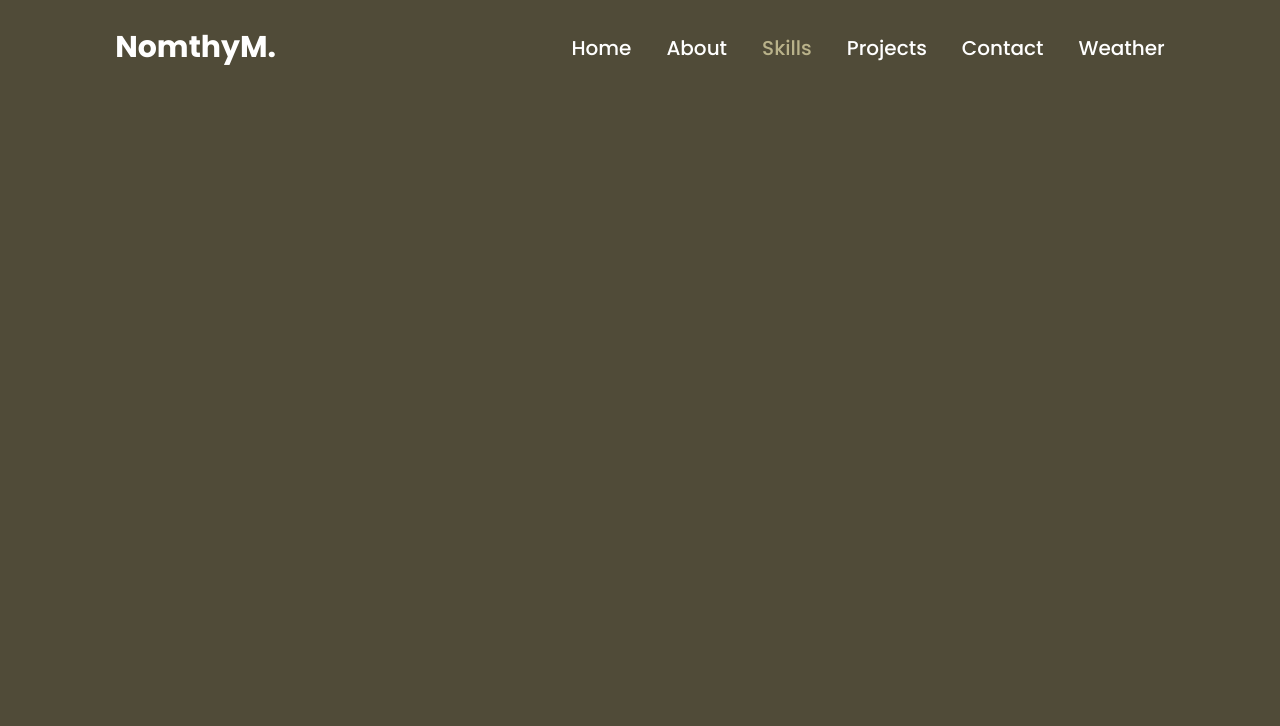
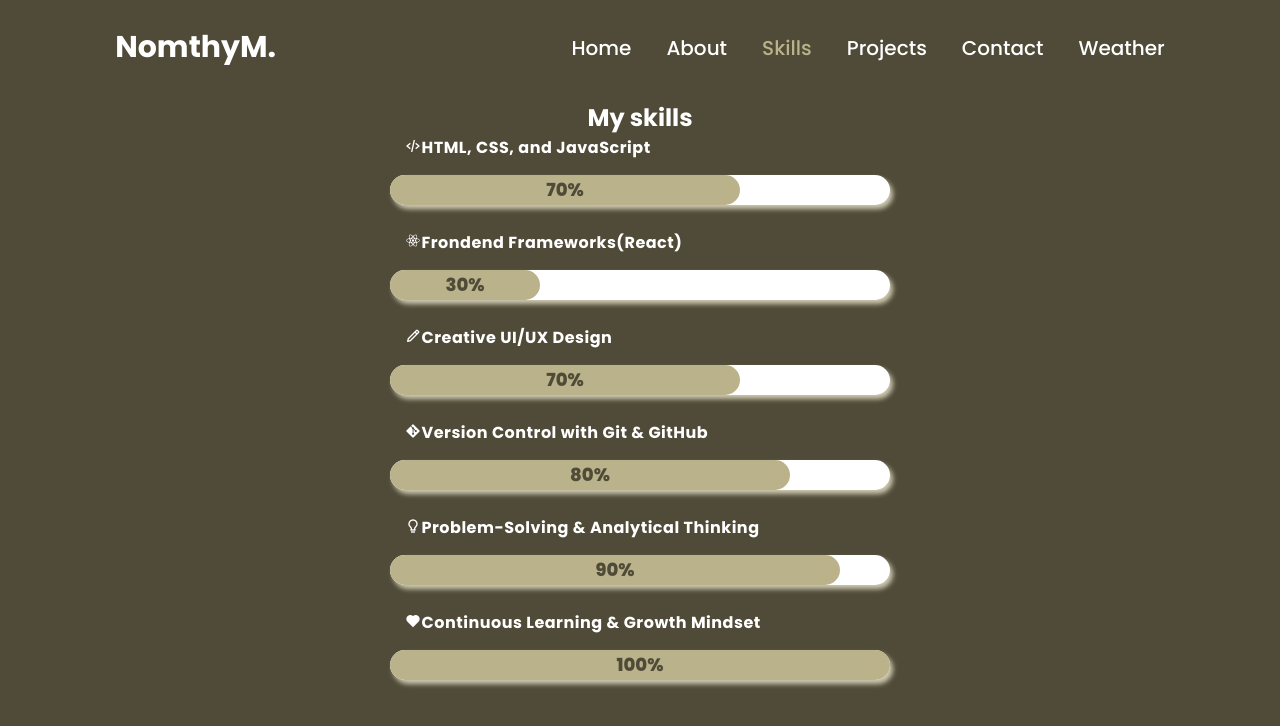
Before and after one commit to Nomthy31/Project2_CV, a plain HTML site: page skills.html in a window 1280 px wide. Drawn offline with nearby package versions, Linux system fonts and the light colour scheme.

Commit message:
Finished working on the skills pages, added some images for the projects page

```diff
--- /dev/null
+++ b/index.js
@@ -0,0 +1,6 @@
+const spans = document.querySelectorAll(".progress-bar span");
+
+spans.forEach((span) => {
+  span.style.width = span.dataset.width;
+  span.innerHTML = span.dataset.width;
+});
--- a/skills.html
+++ b/skills.html
@@ -5,6 +5,10 @@
     <meta name="viewport" content="width=device-width, initial-scale=1.0" />
     <title>Skills</title>
     <link rel="stylesheet" href="style.css" />
+    <link
+      href="https://unpkg.com/boxicons@2.1.4/css/boxicons.min.css"
+      rel="stylesheet"
+    />
   </head>
   <body>
     <nav class="navbar">
@@ -18,5 +22,52 @@
         <li><a href="weather.html">Weather</a></li>
       </ul>
     </nav>
+
+    <section>
+      <div class="container">
+        <h1 class="sub-title">My skills</h1>
+        <div class="progress-container">
+          <h4><i class="bx bx-code-alt"></i>HTML, CSS, and JavaScript</h4>
+          <div class="progress-bar">
+            <span data-width="70%"></span>
+          </div>
+        </div>
+        <div class="progress-container">
+          <h4><i class="bx bxl-react"></i>Frondend Frameworks(React)</h4>
+          <div class="progress-bar">
+            <span data-width="30%"></span>
+          </div>
+        </div>
+        <div class="progress-container">
+          <h4><i class="bx bx-pencil"></i>Creative UI/UX Design</h4>
+          <div class="progress-bar">
+            <span data-width="70%"></span>
+          </div>
+        </div>
+        <div class="progress-container">
+          <h4><i class="bx bxl-git"></i>Version Control with Git & GitHub</h4>
+          <div class="progress-bar">
+            <span data-width="80%"></span>
+          </div>
+        </div>
+        <div class="progress-container">
+          <h4>
+            <i class="bx bx-bulb"></i>Problem-Solving & Analytical Thinking
+          </h4>
+          <div class="progress-bar">
+            <span data-width="90%"></span>
+          </div>
+        </div>
+        <div class="progress-container">
+          <h4>
+            <i class="bx bxs-heart"></i>Continuous Learning & Growth Mindset
+          </h4>
+          <div class="progress-bar">
+            <span data-width="100%"></span>
+          </div>
+        </div>
+      </div>
+    </section>
+    <script src="index.js"></script>
   </body>
 </html>
--- a/style.css
+++ b/style.css
@@ -198,3 +198,51 @@ button {
 button a {
   color: #1f242d;
 }
+/*End about page*/
+/*start skills page*/
+.container {
+  margin-top: 100px;
+  display: flex;
+  align-items: center;
+  justify-content: center;
+  flex-direction: column;
+  background-color: #504b38;
+  color: #fff;
+}
+.container .progress-container {
+  margin-bottom: 25px;
+}
+
+.container .progress-container h4 {
+  margin: 0 0 15px 15px;
+  letter-spacing: 0.5px;
+}
+
+.container .progress-container .progress-bar {
+  position: relative;
+  width: 500px;
+  height: 30px;
+  border-radius: 30px;
+  background-color: white;
+  box-shadow: 3px 4px 5px 0px rgba(248 243 217 / 0.75);
+}
+
+.container .progress-container .progress-bar span {
+  position: absolute;
+  top: 0;
+  left: 0;
+  width: 0%;
+  height: 100%;
+  color: #504b38;
+  font-weight: 800;
+  font-size: 18px;
+  line-height: 1.7;
+  text-align: center;
+  border-radius: 30px;
+  background: linear-gradient(
+    90deg,
+    rgba(185, 178, 138, 1) 50%,
+    rgba(187, 178, 138, 1) 100%
+  );
+  transition: width 0.5s linear;
+}
```
Also changed, not shown: images/project1.png (added), images/project2.png (added), images/project3.png (added).
